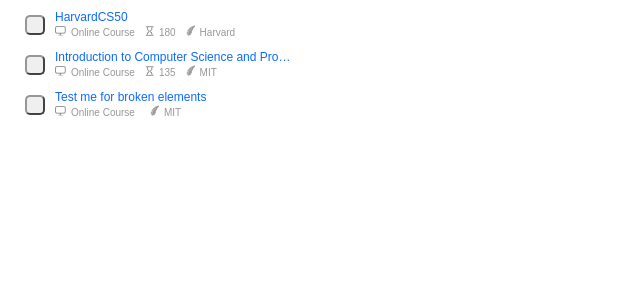
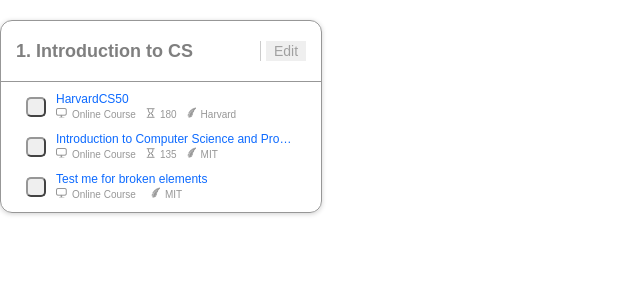
Before and after one commit to flfk/curriculum-tracker, a React (Create React App) app: page / in a window 1280 px wide. Shown: the top 300 px of the page, without its empty margins (0-640 px from the left). Built offline with nearby package versions, Linux system fonts and the light colour scheme.

Commit message:
Styled Topic field

```diff
--- a/src/components/App.js
+++ b/src/components/App.js
@@ -15,7 +15,7 @@
   render() {
     return (
       <div className="App">
-        <Topic key="0" subjectIDs={ this.state.subjectIDs } />
+        <Topic key="0" topicName="1. Introduction to CS" subjectIDs={ this.state.subjectIDs } />
       </div>
     );
   }
--- a/src/components/Topic.js
+++ b/src/components/Topic.js
@@ -1,16 +1,24 @@
 import React from 'react';
 import PropTypes from 'prop-types';
+import Subject from './Subject';
 
-import Subject from './Subject';
+import '../styles/topic.css';
 
 const Topic = (props) => {
   const { subjectIDs } = props;
+  const { topicName } = props;
 
   const subjects = subjectIDs
     .map(elem => <Subject key={elem} subjectID={elem} />);
 
   return (
-    <div className="App">
+    <div className="topic">
+      <div className="topicHeader">
+        <div className="topicName">{ topicName }</div>
+        <div className="topicProgress"></div>
+        <div className="topicDivider"></div>
+        <button className="topicEditBtn">Edit</button>
+      </div>
       <div>{ subjects }</div>
     </div>
   );
--- /dev/null
+++ b/src/styles/topic.css
@@ -0,0 +1,49 @@
+.topic {
+  border: 1px solid #979797;
+  border-radius: 12px;
+  box-shadow: 0px 1px 5px #D0D0D0;
+  width: 320px;
+  position: relative;
+  margin: 20px 20px 20px 0px;
+}
+
+.topicHeader {
+  border-bottom: 1px solid #979797;
+  height: 60px;
+}
+
+.topicName {
+  height: 20px;
+  width: 190px;
+  font-size: 18px;
+  font-weight: bold;
+  color: #00000080;
+  /* Limit subject name within container*/
+  white-space: nowrap;
+  overflow: hidden;
+  text-overflow: ellipsis;
+  position: absolute;
+  top: 20px;
+  left: 15px;
+}
+
+.topicEditBtn {
+  height: 20px;
+  width: 40px;
+  font-size: 14px;
+  color: #00000054;
+  /*remove inherited border from topic*/
+  border: initial;
+  position: absolute;
+  top: 20px;
+  right: 15px;
+}
+
+.topicDivider {
+  height: 20px;
+  width: 1px;
+  background-color: #CCCCCC;
+  position: absolute;
+  top: 20px;
+  right: 60px;
+}
```
